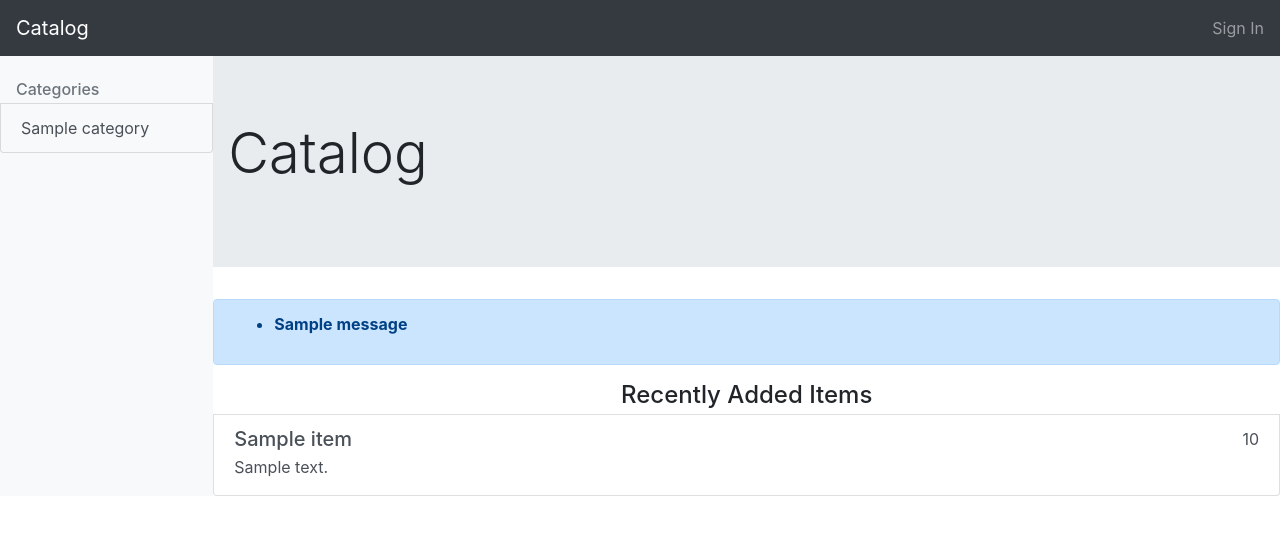
After one commit to ja-cob-s/catalog, a Flask app: template templates/publicCatalog.html in a window 1280 px wide. The commit adds this page. Shown: the top 535 px of the page. Run offline with Flask 2, Linux system fonts and the light colour scheme; the template is opened without the code that fills it: most values are stand-ins (such as "Sample title", 1, 10 or a date in 2020); one stand-in notice (Sample message) is shown; some libraries are stand-ins or nearby versions.

```diff
--- a/client_secrets.json
+++ b/client_secrets.json
@@ -0,0 +1 @@
+{"web":{"client_id":"35054319029-lp5d8a1qt0l1jj0fg6ei84do7b8cikjs.apps.googleusercontent.com","project_id":"item-catalog-225723","auth_uri":"https://accounts.google.com/o/oauth2/auth","token_uri":"https://www.googleapis.com/oauth2/v3/token","auth_provider_x509_cert_url":"https://www.googleapis.com/oauth2/v1/certs","client_secret":"gYtLIp3axzWOl9loTDEUK4Sx","redirect_uris":["http://localhost:5000/login","http://localhost:5000/gconnect","http://localhost:5000/gdisconnect"]}}
--- /dev/null
+++ b/templates/publicCatalog.html
@@ -0,0 +1,63 @@
+{% extends "main.html" %}
+{% block content %}
+{% include "header.html" %}
+
+    <div id="inner_remaining" class="row no-gutters">
+
+        <!-- Begin Sidebar -->
+        <nav class="col-md-2 bg-light">
+            <div class="list-group">
+                <h6 class="sidebar-heading d-flex justify-content-between align-items-center px-3 mt-4 mb-1 text-muted">
+                    <span>Categories</span>
+                </h6>
+                    {% for c in categories %}
+                        <a class="list-group-item list-group-item-action bg-light" href={{ url_for('publicCategory', category_id=c.id)}}>{{c.name}}</a>
+                    {% endfor %}
+            </div>
+        </nav>
+        <!-- End Sidebar -->
+
+        <!-- Begin Main Content -->
+
+
+        <main role="main" class="col-md-10">
+            <div class="jumbotron jumbotron-fluid">
+                <div class="container">
+                    <h1 class="display-4">Catalog</h1>
+                    <p class="lead"></p>
+                </div>
+            </div>
+
+            <div class = 'pane'>
+                {% with messages = get_flashed_messages() %}
+
+                    {% if messages %}
+                    <div class="alert alert-primary" role="alert">
+                        <ul>
+                        {% for message in messages %}
+                        <li><strong>{{message}}</strong></li>
+                        {% endfor %}
+                        </ul>
+                    </div>
+                    {% endif %}
+
+                {% endwith %}
+
+                <div class="list-group">
+                <h4 class="mb-1" style="text-align:center">Recently Added Items</h4>
+                    {% for i in items %}
+                        <a href={{url_for('publicCategory', category_id = i.category_id)}} class="list-group-item list-group-item-action flex-column align-items-start">
+                            <div class="d-flex w-100 justify-content-between">
+                            <h5 class="mb-1">{{i.name}}</h5>
+                            {{i.price}}
+                            </div>
+                            <p class="mb-1">{{i.description}}</p>
+                        </a>
+                    {% endfor %}
+                </div>
+            </div>
+        </main>
+        <!-- End Main Content -->
+    </div>
+
+{% endblock %}
```
Also changed, not shown: templates/login.html (+5 -5 lines), templates/publicCategory.html (added, +71 -0 lines).
